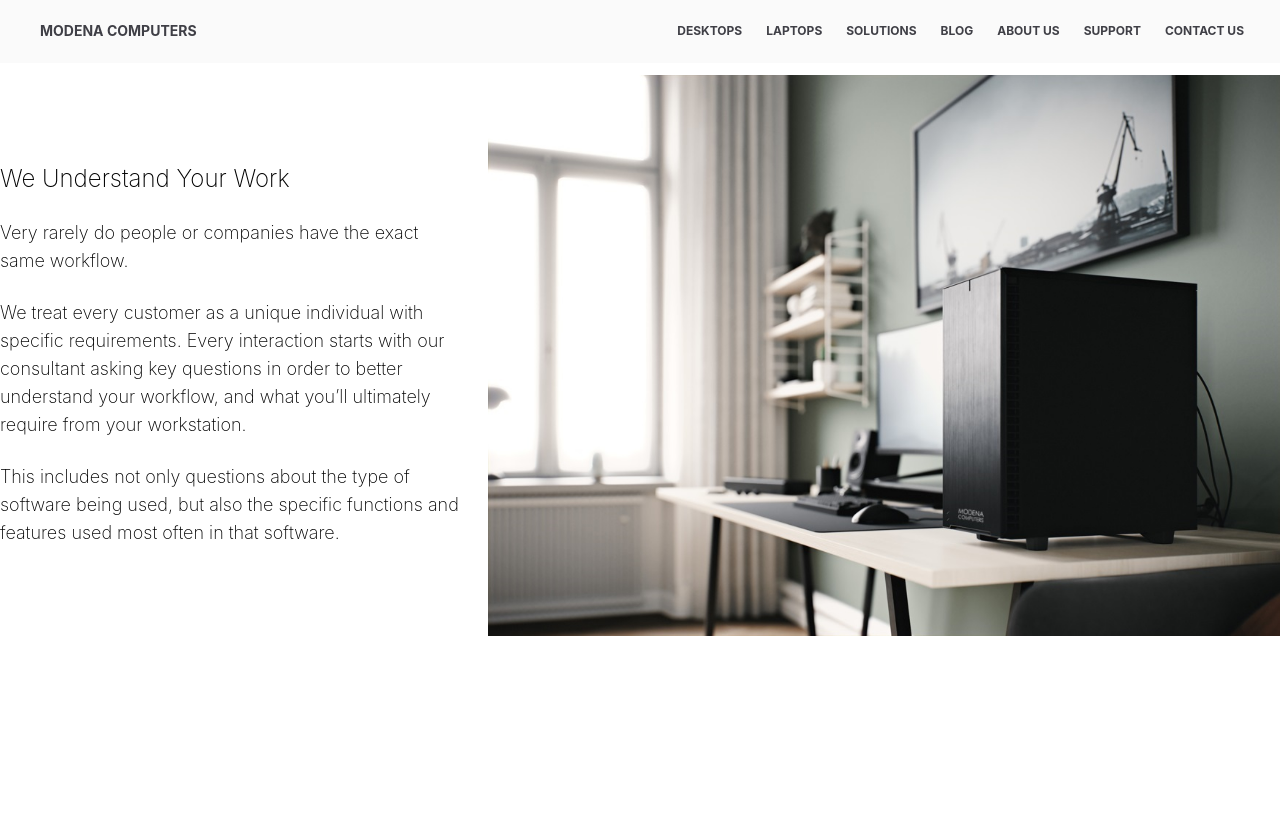
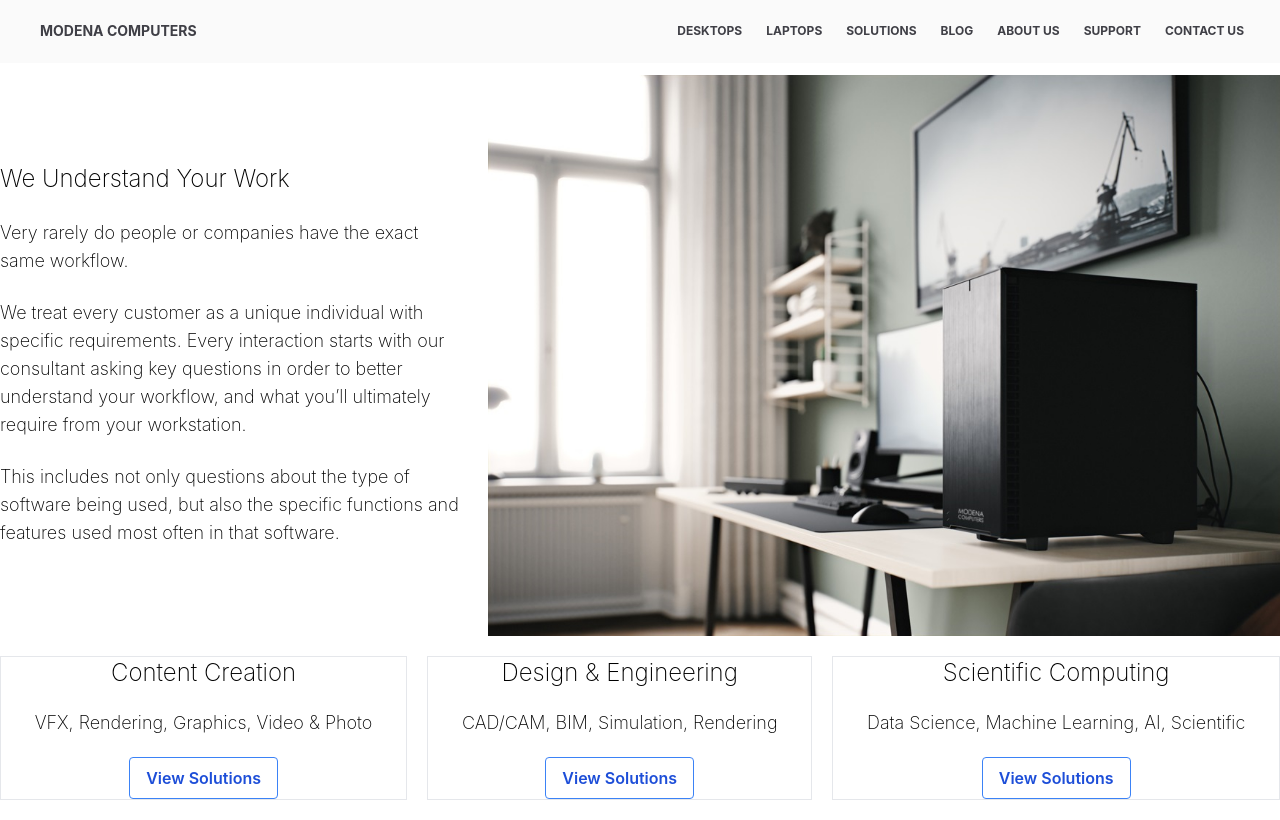
Before and after one commit to Kraboobee/Modena-Website, a React (Create React App) app in the folder modena/: page / in a window 1280 px wide. Built offline with nearby package versions, Linux system fonts and the light colour scheme.

Commit message:
Add containers

```diff
--- a/modena/package.json
+++ b/modena/package.json
@@ -10,6 +10,7 @@
     "react": "^18.2.0",
     "react-dom": "^18.2.0",
     "react-scripts": "5.0.1",
+    "uniqid": "^5.4.0",
     "web-vitals": "^2.1.4"
   },
   "scripts": {
--- a/modena/src/App.js
+++ b/modena/src/App.js
@@ -1,6 +1,7 @@
 import './App.css';
 import "./index.css";
 import Navbar from "./Navigation/Navbar.js";
+import Solutions from './View-Solutions/View-Solutions';
 import YourWork from "./Your-Work/Your-Work.js";
 
 
@@ -9,6 +10,7 @@ function App() {
     <div>
       <Navbar />
       <YourWork />
+      <Solutions />
     </div>
   );
 }
--- /dev/null
+++ b/modena/src/View-Solutions-Container/View-Solutions-Container.js
@@ -0,0 +1,60 @@
+import React from "react";
+
+const ViewSolutionContainer = ( { solution }) => (
+    <div className="flex flex-col gap-5 font-extralight text-center border">
+        <div>
+          <h1 className='text-2xl'>
+            {solution.name}
+          </h1>
+        </div>
+        <div>
+          <p className='text-lg'>
+            {solution.desc}
+          </p>
+        </div>
+        <div>
+          <button class="bg-transparent hover:bg-blue-500 text-blue-700 font-semibold hover:text-white py-2 px-4 border border-blue-500 hover:border-transparent rounded">
+          View Solutions
+          </button>
+        </div>
+    </div>
+)
+
+// const ViewSolutions = () => {
+//     return (
+//         <div className="container mx-auto">
+//             <div className="flex flex-row gap-5 items-center text-center ">
+//                 <div className="basis-1/3 font-extralight">
+//                     <h1 className='text-2xl'>
+//                         Content Creation
+//                     </h1>
+//                     <br />
+//                     <p className='text-lg'>
+//                         VFX, Rendering, Graphics, Video & Photo
+//                     </p>
+//                 </div>
+//                 <div className="basis-1/3 font-extralight">
+//                     <h1 className='text-2xl'>
+//                         Content Creation
+//                     </h1>
+//                     <br />
+//                     <p className='text-lg'>
+//                         VFX, Rendering, Graphics, Video & Photo
+//                     </p>
+//                 </div>
+//                 <div className="basis-1/3 font-extralight">
+//                     <h1 className='text-2xl'>
+//                         Content Creation
+//                     </h1>
+//                     <br />
+//                     <p className='text-lg'>
+//                         VFX, Rendering, Graphics, Video & Photo
+//                     </p>
+//                 </div>
+
+//             </div>
+//         </div>
+//     )
+// }
+
+export default ViewSolutionContainer
--- /dev/null
+++ b/modena/src/View-Solutions/View-Solutions.js
@@ -0,0 +1,22 @@
+import React from "react"
+import { solutionList } from '../homepage'
+import ViewSolutionContainer from "../View-Solutions-Container/View-Solutions-Container";
+
+
+const Solutions = () => {
+    if (!solutionList.length) return null
+
+    return (
+      <div className="container mx-auto mb-5">
+            <div className="grid grid-flow-col gap-5 items-center">
+                {solutionList.map((solution) => (
+                <ViewSolutionContainer
+                solution={solution}
+                />
+                ))}
+            </div>
+      </div>
+    )
+}
+
+export default Solutions
--- a/modena/src/Your-Work/Your-Work.js
+++ b/modena/src/Your-Work/Your-Work.js
@@ -3,7 +3,7 @@ import background from './img/yourwork.jpg'
 
 const YourWork = () => {
     return (
-        <div className='container mx-auto'>
+        <div className='container mx-auto mb-5'>
             <div className='flex flex-row gap-5 items-center'>
                 <div className='basis-1/2 font-extralight'>
                     <h1 className='text-left text-2xl'>
--- /dev/null
+++ b/modena/src/homepage.js
@@ -0,0 +1,17 @@
+const solutionList = [
+    {
+        name: 'Content Creation',
+        desc: 'VFX, Rendering, Graphics, Video & Photo'
+    },
+    {
+        name: 'Design & Engineering',
+        desc: 'CAD/CAM, BIM, Simulation, Rendering'
+    },
+    {
+        name: 'Scientific Computing',
+        desc: 'Data Science, Machine Learning, AI, Scientific'
+    },
+
+]
+
+export {solutionList}
```
Also changed, not shown: 1 other file (tests, documents, lock files or other folders).
